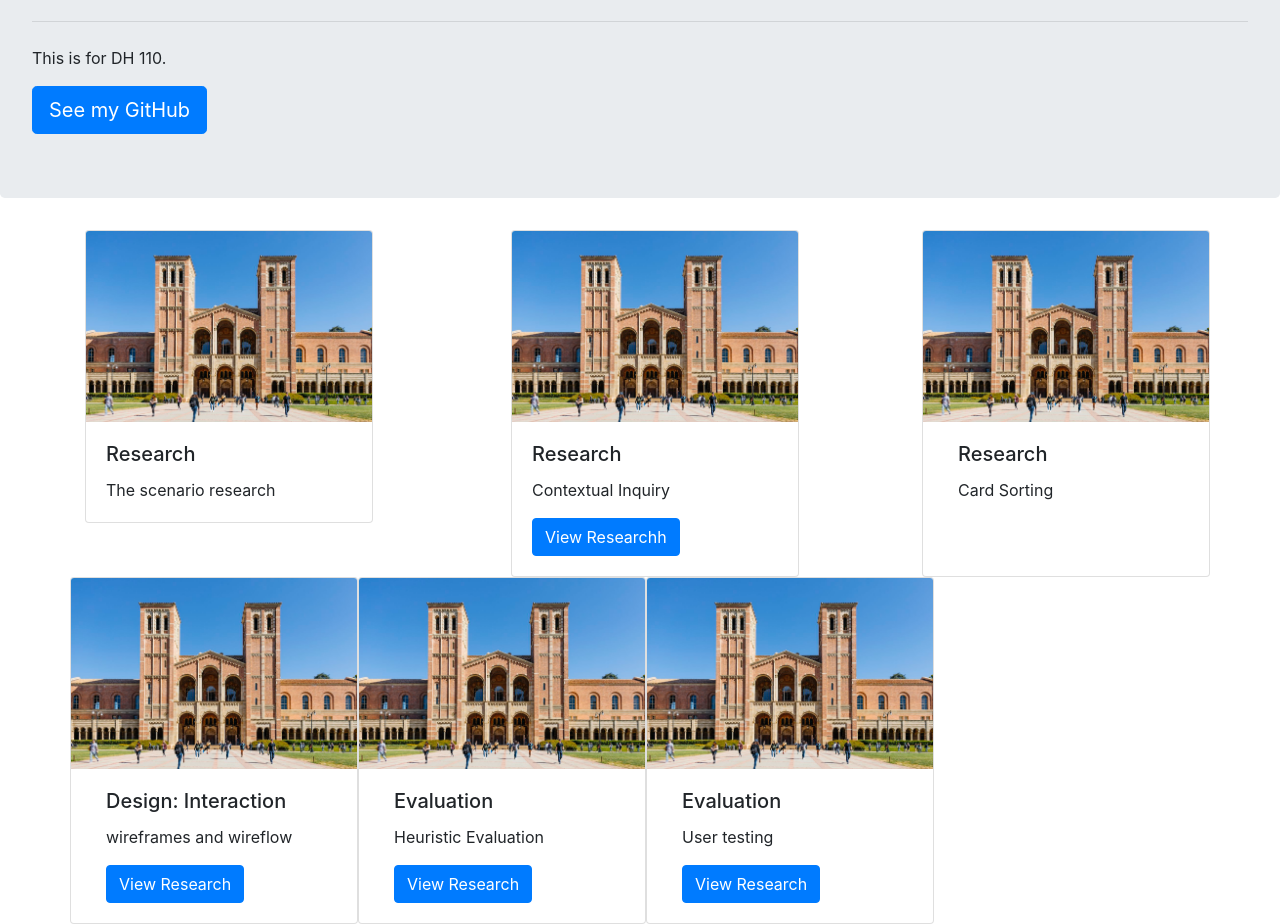
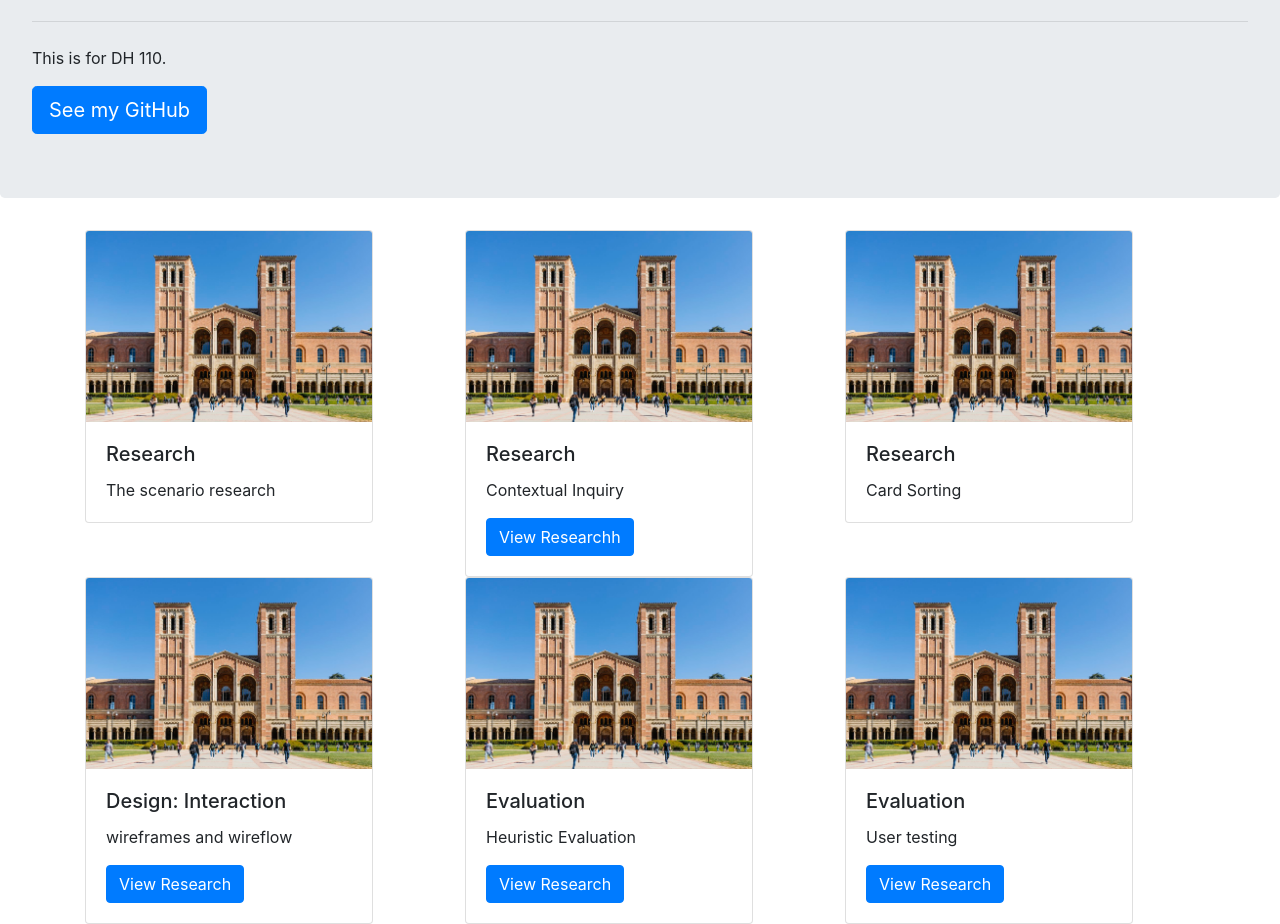
Before and after one commit to mattiesansev/DH110, a plain HTML site: page index.html in a window 1280 px wide. Shown: the part 172-1096 px from the top of the page. Drawn offline with nearby package versions, Linux system fonts and the light colour scheme.

Commit message:
Update index.html

```diff
--- a/index.html
+++ b/index.html
@@ -39,30 +39,34 @@
           </div>
         </div>
           </div>
+          <div class="col">
           <div class="card" style="width: 18rem;">
   <img src="./royce.jpeg" class="card-img-top" alt="...">
-        <div class="col"><div class="card-body">
+        <div class="card-body">
             <h5 class="card-title">Research</h5>
             <p class="card-text">Card Sorting</p>
           </div></div></div></div>
         <div class="row">
+            <div class="col">
           <div class="card" style="width: 18rem;">
   <img src="./royce.jpeg" class="card-img-top" alt="...">
-        <div class="col"><div class="card-body">
+        <div class="card-body">
             <h5 class="card-title">Design: Interaction</h5>
             <p class="card-text">wireframes and wireflow</p>
             <a href="https://github.com/mattiesansev/DH110/" class="btn btn-primary">View Research</a>
           </div></div></div>
+            <div class="col">
             <div class="card" style="width: 18rem;">
   <img src="./royce.jpeg" class="card-img-top" alt="...">
-        <div class="col"><div class="card-body">
+        <div class="card-body">
             <h5 class="card-title">Evaluation</h5>
             <p class="card-text">Heuristic Evaluation</p>
             <a href="https://github.com/mattiesansev/DH110/" class="btn btn-primary">View Research</a>
           </div></div></div>
+            <div class="col">
               <div class="card" style="width: 18rem;">
   <img src="./royce.jpeg" class="card-img-top" alt="...">
-        <div class="col"><div class="card-body">
+        <div class="card-body">
             <h5 class="card-title">Evaluation</h5>
             <p class="card-text">User testing</p>
             <a href="https://github.com/mattiesansev/DH110/" class="btn btn-primary">View Research</a>
```
